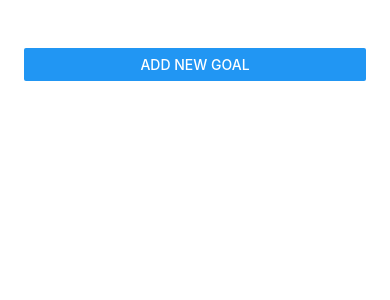
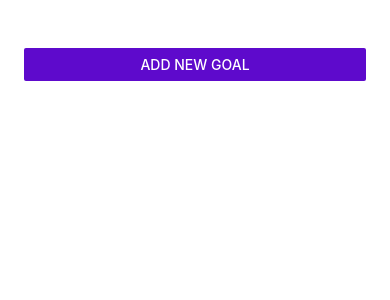
Before and after one commit to anandsimmy/rn-course, a React Native app: screen / in a window 390 px wide. Shown: the top 300 px of the page. Built offline with nearby package versions, Linux system fonts and the light colour scheme.

Commit message:
minor changes

```diff
--- a/App.js
+++ b/App.js
@@ -52,6 +52,7 @@ const App = () => {
       <Button
         title='Add New Goal'
         onPress={() => setModalVisible(true)}
+        color='#5e0acc'
       />
 
       <Modal animationType='slide' visible={modalVisible}>
```
